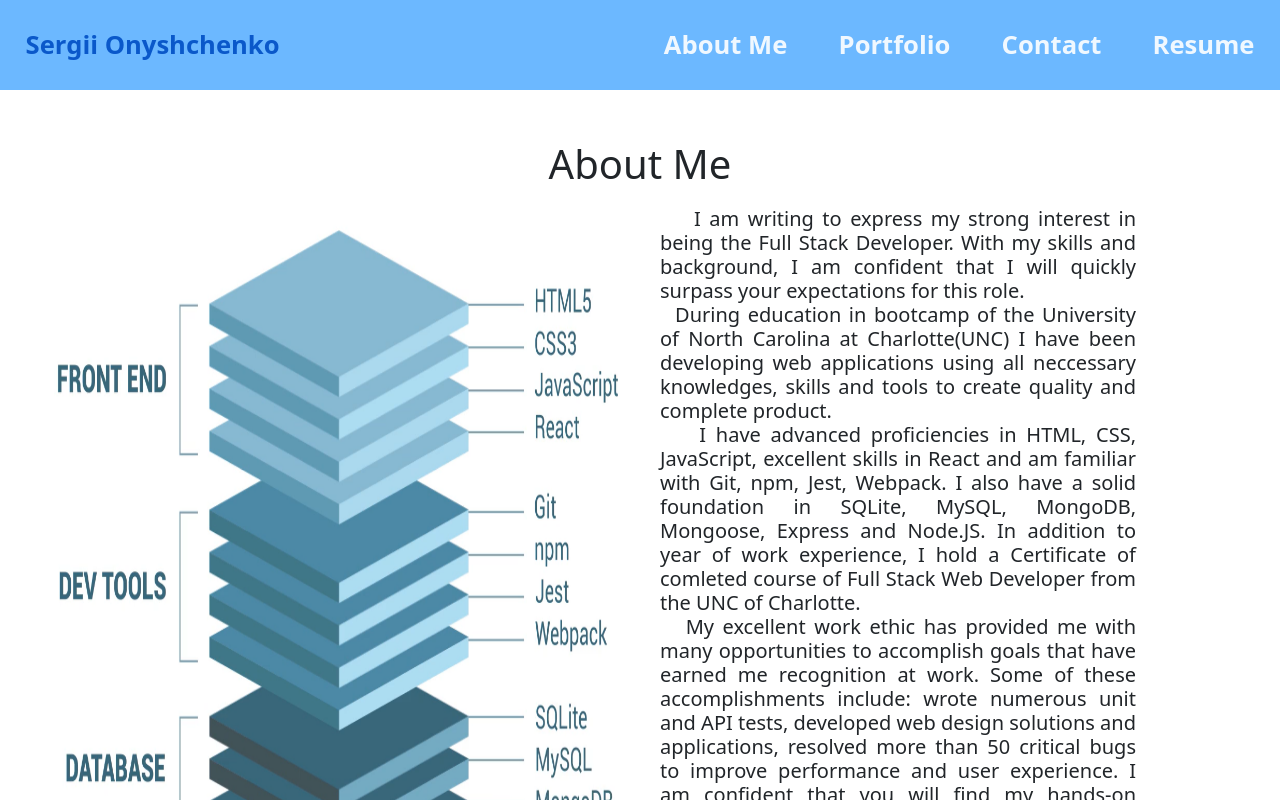
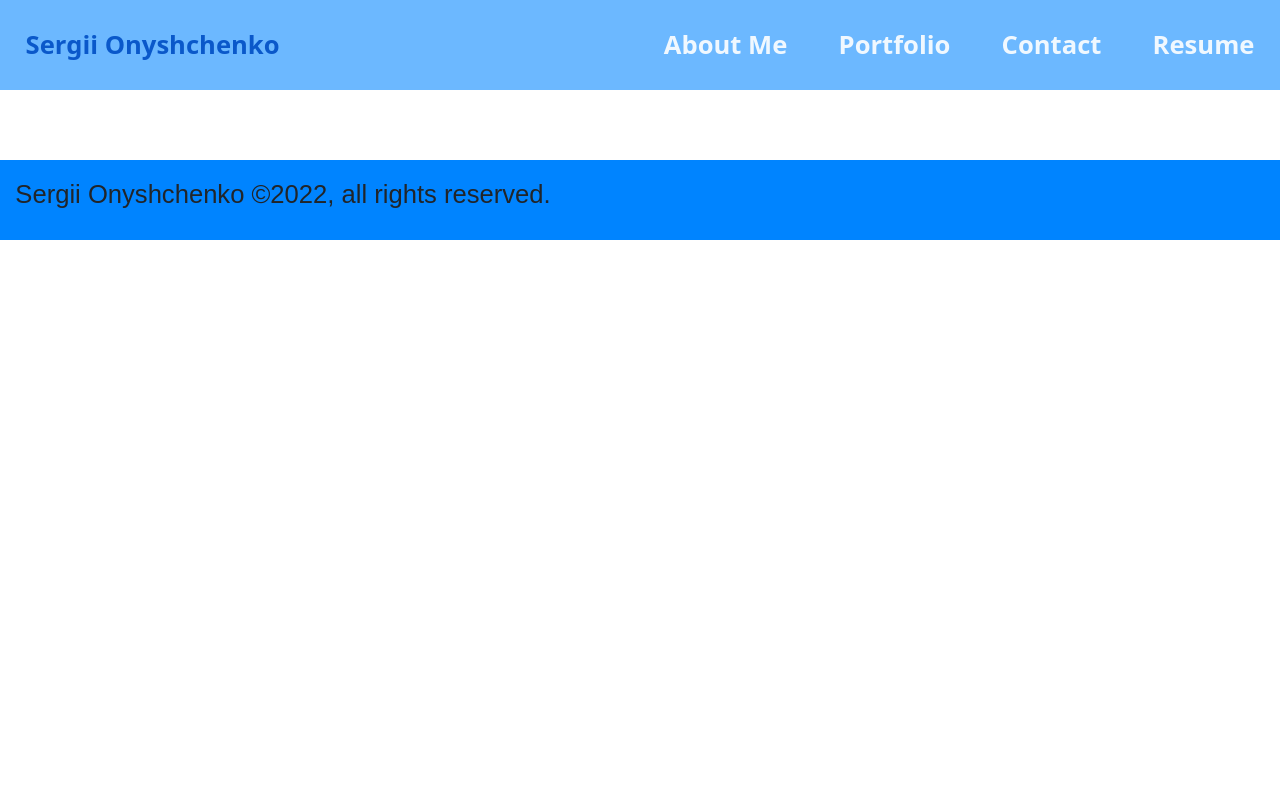
Before and after one commit to sergiionyx/my-portfolio, a React (Create React App) app: page / in a window 1280 px wide. Shown: the top 800 px of the page. Built offline with nearby package versions, Linux system fonts and the light colour scheme.

Commit message:
fixed an adresses

```diff
--- a/src/App.js
+++ b/src/App.js
@@ -16,10 +16,10 @@ function App() {
           <Header />
           <div>
             <Routes>
-              <Route path="/" element={<About />} />
-              <Route path="/portfolio" element={<Portfolio />} />
-              <Route path="/contact" element={<Contact />} />
-              <Route path="/resume" element={<Resume />} />
+              <Route path="/my-portfolio/" element={<About />} />
+              <Route path="/my-portfolio/portfolio" element={<Portfolio />} />
+              <Route path="/my-portfolio/contact" element={<Contact />} />
+              <Route path="/my-portfolio/resume" element={<Resume />} />
             </Routes>
           </div>
           <Footer/>
```
